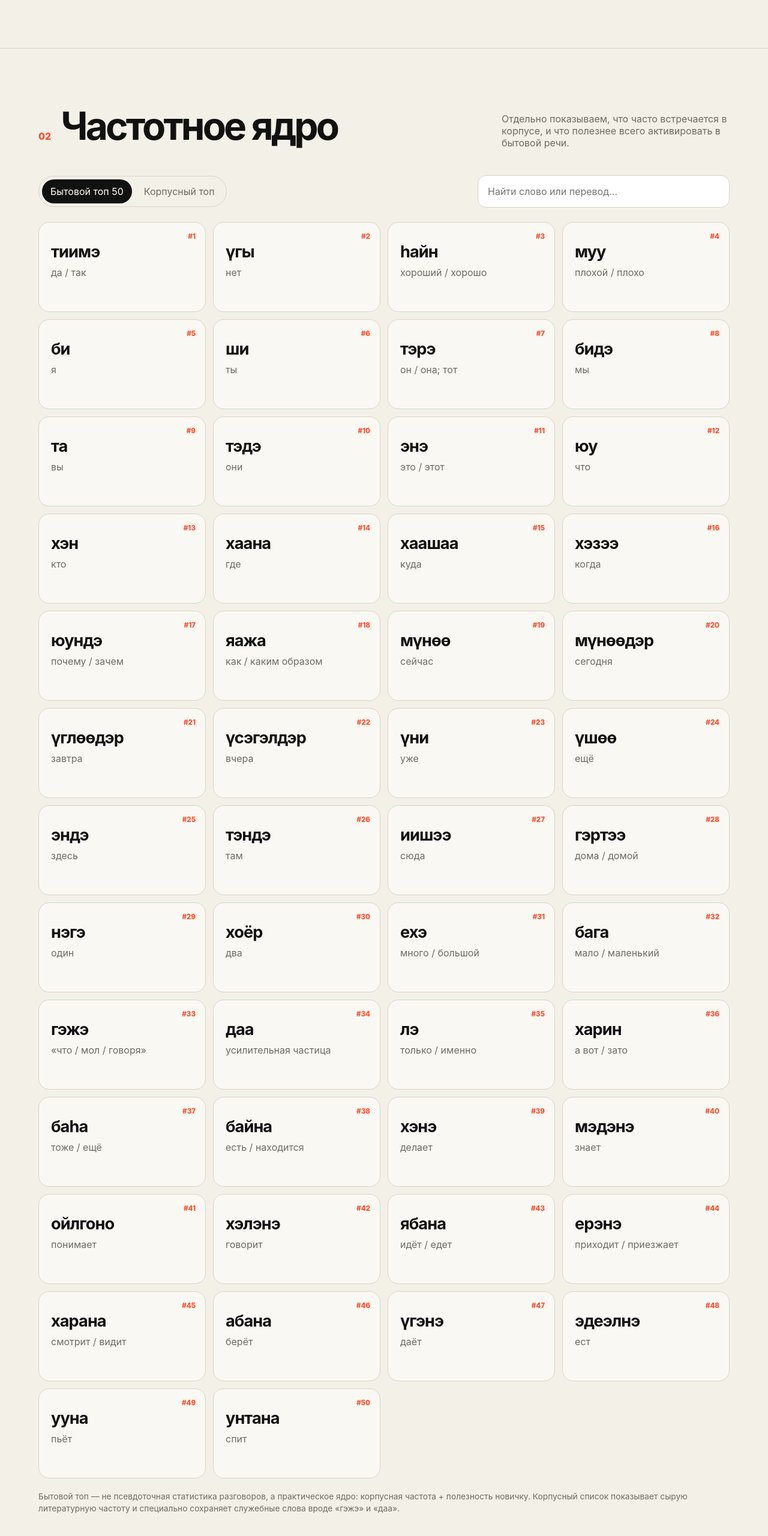
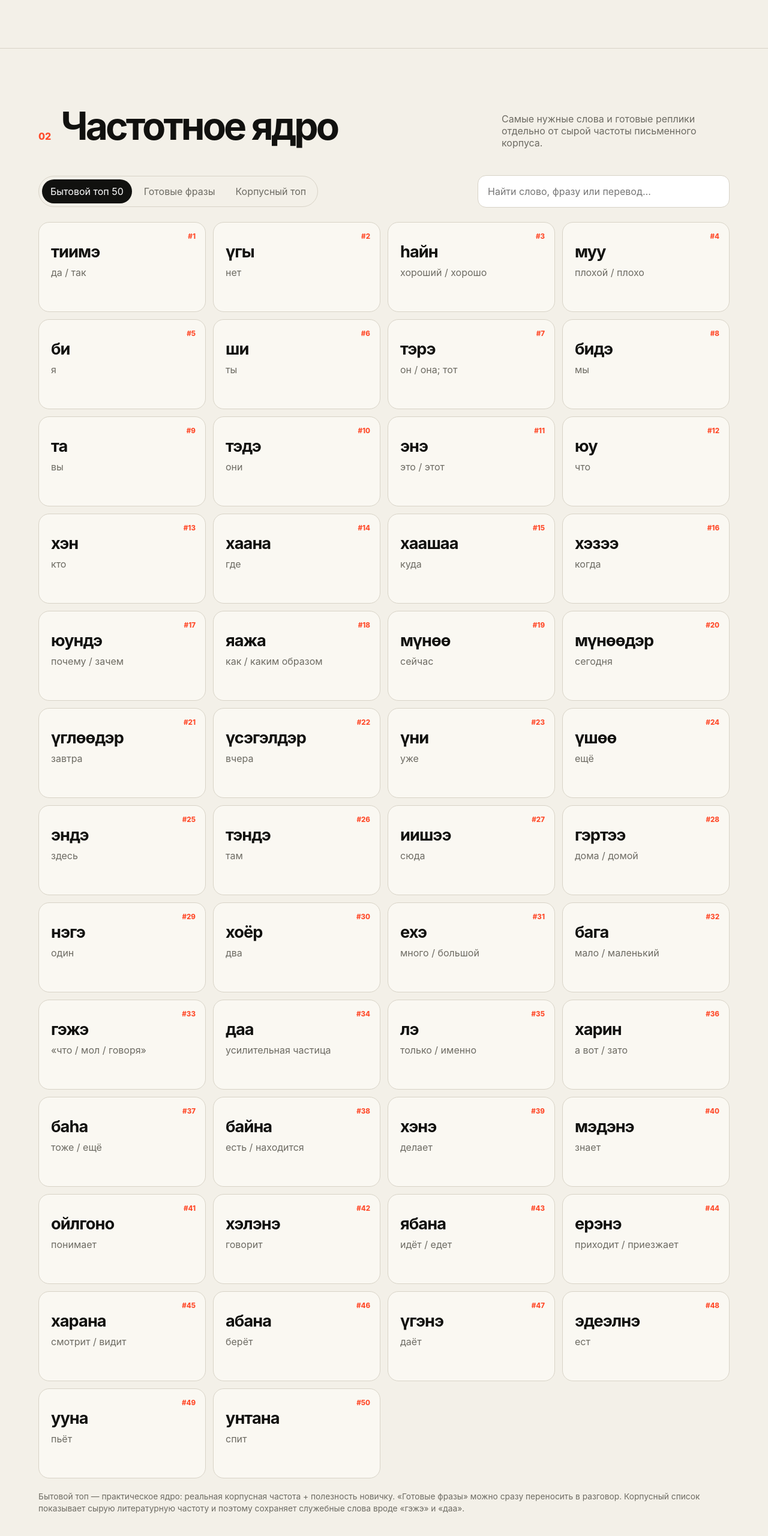
Before and after one commit to ValeriiOsodoev/buryad, a plain HTML site: page web/index.html in a window 1280 px wide. Shown: the part 1529-4089 px from the top of the page at 60% size. Drawn offline with Linux system fonts and the light colour scheme; files that its build step writes are made by us from their sources; no server answers; files whose address does not match are found by name.

Commit message:
feat: expose high-frequency phrase bank

```diff
--- a/web/index.html
+++ b/web/index.html
@@ -51,20 +51,21 @@
     </section>
 
     <section class="panel" id="core">
-      <div class="section-head"><div><span>02</span><h2>Частотное ядро</h2></div><p>Отдельно показываем, что часто встречается в корпусе, и что полезнее всего активировать в бытовой речи.</p></div>
+      <div class="section-head"><div><span>02</span><h2>Частотное ядро</h2></div><p>Самые нужные слова и готовые реплики отдельно от сырой частоты письменного корпуса.</p></div>
       <div class="core-toolbar">
         <div class="segmented" role="tablist" aria-label="Тип частотного списка">
           <button class="core-tab active" data-core-mode="everyday">Бытовой топ 50</button>
+          <button class="core-tab" data-core-mode="phrases">Готовые фразы</button>
           <button class="core-tab" data-core-mode="corpus">Корпусный топ</button>
         </div>
-        <input id="coreSearch" type="search" placeholder="Найти слово или перевод…">
+        <input id="coreSearch" type="search" placeholder="Найти слово, фразу или перевод…">
       </div>
       <div id="coreGrid" class="core-grid"></div>
-      <p id="coreNote" class="source-note">Бытовой топ — не псевдоточная статистика разговоров, а практическое ядро: корпусная частота + полезность новичку. Корпусный список показывает сырую литературную частоту и специально сохраняет служебные слова вроде «гэжэ» и «даа».</p>
+      <p id="coreNote" class="source-note">Бытовой топ — практическое ядро: реальная корпусная частота + полезность новичку. «Готовые фразы» можно сразу переносить в разговор. Корпусный список показывает сырую литературную частоту и поэтому сохраняет служебные слова вроде «гэжэ» и «даа».</p>
     </section>
 
     <section class="panel" id="verbs">
-      <div class="section-head"><div><span>03</span><h2>50 глаголов</h2></div><p>Частотность + бытовая полезность. Лица, отрицание и четыре формы времени.</p></div>
+      <div class="section-head"><div><span>03</span><h2>50 глаголов</h2></div><p>Первые позиции — по размеченному корпусу, дальше — частота + бытовая полезность. Все лица, отрицание и четыре базовые временные формы.</p></div>
       <div class="verb-toolbar">
         <input id="verbSearch" type="search" placeholder="Найти: идти, мэдэхэ, понимать…">
         <select id="verbTense">
@@ -80,7 +81,7 @@
     </section>
 
     <section class="panel" id="video">
-      <div class="section-head"><div><span>04</span><h2>Услышь дословно</h2></div><p>Короткая настоящая речь. Смотри фрагмент несколько раз и запиши всё, что услышал.</p></div>
+      <div class="section-head"><div><span>04</span><h2>Услышь дословно</h2></div><p>Настоящая бурятская речь: смотри короткий материал несколько раз и записывай услышанное максимально дословно.</p></div>
       <div id="videoGrid" class="video-grid"></div>
     </section>
 
```
